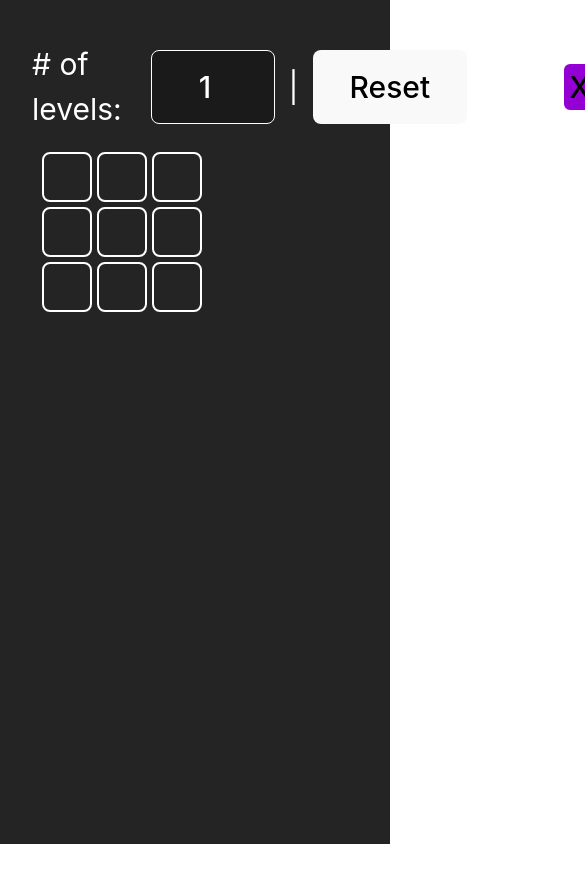
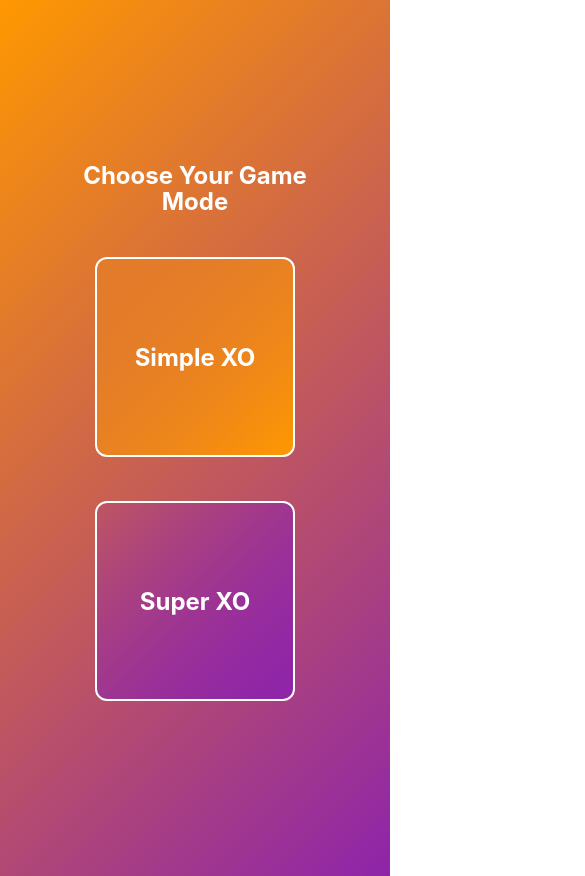
Before and after one commit to amirmi/superxo, a React (Vite) app: page / in a window 390 px wide. Shown: the top 876 px of the page, 585 px wide, since content can reach past the window. Before the commit the page ends 844 px from the top, so only its background shows below. Built offline with nearby package versions, Linux system fonts and the light colour scheme.

Commit message:
Adding two buttons, CSS Fixes

```diff
--- a/src/App.css
+++ b/src/App.css
@@ -1,21 +1,184 @@
 #root {
-  padding: 2rem;
+  padding: 1rem;
   text-align: left;
   display: flex;
   flex-direction: column;
-  justify-content: flex-start;
+  align-items: center;
+  justify-content: center;
   color: white;
+  width: 100%;
+  max-width: 100vw;
+  box-sizing: border-box;
+  min-height: 100vh;
+}
+
+.game-mode-selection {
+  display: flex;
+  flex-direction: column;
+  align-items: center;
+  justify-content: center;
+  min-height: 100vh;
+  gap: 40px;
+  width: 100%;
+  padding: 1rem;
+  box-sizing: border-box;
+}
+
+.game-mode-selection h1 {
+  font-size: 48px;
+  margin: 0;
+  text-align: center;
+  padding: 0 1rem;
+}
+
+.mode-buttons {
+  display: flex;
+  gap: 40px;
+  flex-wrap: wrap;
+  justify-content: center;
+  align-items: center;
+  max-width: 100%;
+}
+
+.mode-button {
+  width: 250px;
+  height: 250px;
+  font-size: 32px;
+  font-weight: bold;
+  border: 2px solid white;
+  border-radius: 12px;
+  color: white;
+  cursor: pointer;
+  transition: all 0.3s ease;
+  display: flex;
+  align-items: center;
+  justify-content: center;
+  text-align: center;
+  padding: 1rem;
+  box-sizing: border-box;
+  margin: 12px 12px;
+}
+
+.mode-button:hover {
+  transform: scale(1.05) rotate(5deg);
+  border: 4px solid white;
+  transform-origin: center;
+}
+
+.simple-xo:hover {
+   transform: rotate(-5deg);
+}
+
+.super-xo:hover {
+   transform: rotate(5deg);
+}
+.simple-xo {
+  background: linear-gradient(135deg, #ff99001c,  #ff9800);
+}
+
+.super-xo {
+  background: linear-gradient(135deg, #8d24aa2e 0%, #8e24aa 100%);
+}
+
+@media (max-width: 768px) {
+  .game-mode-selection h1 {
+    font-size: 32px;
+  }
+
+  .mode-buttons {
+    gap: 20px;
+    flex-direction: column;
+  }
+
+  .mode-button {
+    width: min(250px, calc(100vw - 4rem));
+    height: min(250px, calc(100vw - 4rem));
+    font-size: 28px;
+  }
+}
+
+@media (max-width: 480px) {
+  .game-mode-selection {
+    gap: 30px;
+  }
+
+  .game-mode-selection h1 {
+    font-size: 24px;
+  }
+
+  .mode-button {
+    width: min(200px, calc(100vw - 3rem));
+    height: min(200px, calc(100vw - 3rem));
+    font-size: 24px;
+  }
+}
+
+.game-wrapper {
+  position: fixed;
+  top: 0;
+  left: 0;
+  width: 100vw;
+  height: 100vh;
+  display: flex;
+  flex-direction: column;
+  align-items: center;
+  justify-content: center;
+  transition: background 0.5s ease;
+}
+
+.game-wrapper.x-turn-bg {
+  background: linear-gradient(135deg,  #ff9800 0%,#8e24aa 50%, #8e24aa 100%);
+}
+
+.game-wrapper.o-turn-bg {
+  background: linear-gradient(135deg,  #8e24aa 0%,#ff9800 50%, #ff9800 100%);
+}
+
+.top-left-controls {
+  position: fixed;
+  top: 1rem;
+  left: 1rem;
+  display: flex;
+  gap: 10px;
+  z-index: 1000;
+}
+
+.back-button,
+.resetBtn {
+  background: transparent;
+  border: 1px solid white;
+  color: white;
+  padding: 10px 15px;
+  cursor: pointer;
+  border-radius: 5px;
+  transition: all 0.2s ease;
+  font-size: 24px;
+  min-width: 50px;
+  display: flex;
+  align-items: center;
+  justify-content: center;
+}
+
+.back-button:hover,
+.resetBtn:hover {
+  background: rgba(255, 255, 255, 0.1);
+  transform: scale(1.1);
 }
 
 .toolbox {
   font-size: 30px;
   display: flex;
-  justify-content: flex-start;
+  justify-content: center;
   align-items: center;
   flex-direction: row;
+  flex-wrap: wrap;
   margin-top: 10px;
   gap: 14px;
   margin-bottom: 10px;
+  width: 100%;
+  max-width: 100vw;
+  box-sizing: border-box;
+  padding: 0 1rem;
 }
 
 .toolbox input {
@@ -25,9 +188,121 @@
   text-align: center;
   color: white;
   border: 1px solid white;
+}
 
-}
 .toolbox button {
   font-size: 30px;
   text-align: center;
 }
+
+.game-title {
+  position: fixed;
+  top: 1rem;
+  left: 50%;
+  transform: translateX(-50%);
+  font-size: 32px;
+  margin: 0;
+  text-align: center;
+  font-weight: bold;
+  z-index: 1000;
+  line-height: 2;
+}
+
+.turn-indicator {
+  width: 60px;
+  height: 60px;
+  display: flex;
+  align-items: center;
+  justify-content: center;
+}
+
+.board-container {
+  display: flex;
+  justify-content: center;
+  align-items: center;
+  width: min(90vw, calc(100vh - 180px));
+  height: min(90vw, calc(100vh - 180px));
+  box-sizing: border-box;
+}
+
+.board-container > div {
+  width: 100%;
+  height: 100%;
+  max-width: 100%;
+  max-height: 100%;
+}
+
+.turn-container {
+  font-size: min(100vh, 100vw);
+  position: absolute;
+  top:0px;
+  bottom: 0px;
+  text-align: center;
+  line-height: 100vh;
+  opacity: 0.2;
+  z-index: -100;
+}
+
+@media (max-width: 768px) {
+  .toolbox {
+    gap: 10px;
+  }
+
+  .toolbox button {
+    font-size: 20px;
+    padding: 5px 10px;
+  }
+
+  .toolbox span {
+    font-size: 20px;
+  }
+
+  .game-title {
+    font-size: 24px;
+    top: 1rem;
+  }
+
+  .turn-indicator {
+    width: 50px;
+    height: 50px;
+  }
+}
+
+@media (max-width: 480px) {
+  .toolbox {
+    font-size: 16px;
+    gap: 8px;
+  }
+
+  .toolbox button {
+    font-size: 16px;
+    padding: 4px 8px;
+  }
+
+  .toolbox span {
+    font-size: 16px;
+  }
+
+  .top-left-controls {
+    top: 0.5rem;
+    left: 0.5rem;
+    gap: 8px;
+  }
+
+  .back-button,
+  .resetBtn {
+    padding: 8px 12px;
+    font-size: 20px;
+    min-width: 45px;
+  }
+
+  .game-title {
+    font-size: 20px;
+    top: 0.5rem;
+  }
+
+  .turn-indicator {
+    width: 45px;
+    height: 45px;
+  }
+}
--- a/src/App.tsx
+++ b/src/App.tsx
@@ -3,11 +3,10 @@ import "./App.css";
 import Board from "./components/Board.tsx";
 import { SlotState } from "./types/SlotState.tsx";
 import ResetButton from "./components/ResetButton.tsx";
-import Slot from "./components/Slot.tsx";
 
 function App() {
   const [turn, setTurn] = useState<SlotState>(SlotState.X);
-  const [levels, setLevels] = useState<number>(1);
+  const [levels, setLevels] = useState<number | null>(null);
   const [gameKey, setGameKey] = useState<number>(0);
 
   const toggleTurn = () =>
@@ -21,34 +20,47 @@ function App() {
     setTurn(Math.random() > 0.5 ? SlotState.X : SlotState.O);
   };
 
+  const startGame = (gameLevels: number) => {
+    setLevels(gameLevels);
+    reset();
+  };
+
+  if (levels === null) {
     return (
-    <>
-      <div className="toolbox">
-        <span># of levels:</span>
-        <input
-          type="number"
-          min={1}
-          max={3}
-          value={levels}
-          onChange={(e) => {
-            setLevels(+e.target.value);
-            reset();
-          }}
-        />
-        <span> | </span>
+      <div className="game-mode-selection">
+        <h1>Choose Your Game Mode</h1>
+        <div className="mode-buttons">
+          <button
+            className="mode-button simple-xo"
+            onMouseUp={() => setTimeout(() => startGame(1), 500)}
+          >
+            Simple XO
+          </button>
+          <button
+            className="mode-button super-xo"
+            onClick={() => setTimeout(() => startGame(2), 500)}
+          >
+            Super XO
+          </button>
+        </div>
+      </div>
+    );
+  }
+
+  const backgroundClass =
+    (winner ?? turn) === SlotState.X ? "x-turn-bg" : "o-turn-bg";
+
+  return (
+    <div className={`game-wrapper ${backgroundClass}`}>
+      <div className="top-left-controls">
+        <button className="back-button" onClick={() => setLevels(null)}>
+          ←
+        </button>
         <ResetButton onClick={reset} />
-        <span> | </span>
-        {winner == null ? (
-          <>
-            It's <Slot state={turn} isDisabled={false} />
-            Turn
-          </>
-        ) : (
-          <>
-            <Slot state={winner} isDisabled={false} /> Wins!
-          </>
-        )}
       </div>
+      <h1 className="game-title">{levels === 1 ? "Simple XO" : "Super XO"}</h1>
+      <div className="board-container">
+        {winner === null && <div className="turn-container">{turn}</div>}
         <Board
           level={levels}
           turn={turn}
@@ -56,7 +68,8 @@ function App() {
           key={gameKey}
           onDone={setWinner}
         />
-    </>
+      </div>
+    </div>
   );
 }
 
--- a/src/components/Board.tsx
+++ b/src/components/Board.tsx
@@ -11,13 +11,14 @@ export default function Board({
   turn,
   toggleTurn,
   isDisabled = false,
+  isGameDone = false,
   onSetActiveBoard = emptyFunction,
   onDone = emptyFunction,
 }: {
   level: number;
   turn: SlotState;
   toggleTurn: () => void;
-
+  isGameDone?: boolean;
   isDisabled?: boolean;
   onSetActiveBoard?: (
     newBoardIndex: number | null,
@@ -78,10 +79,11 @@ export default function Board({
   return (
     <div
       style={{
-        border: `${level != 2 ? 0 : 1}px dotted gray`,
         position: "relative",
-        width: "fit-content",
+        width: "100%",
+        height: "100%",
         padding: "10px",
+        boxSizing: "border-box",
       }}
     >
       <GridLayout isDisabled={isDisabled} level={level}>
@@ -92,6 +94,7 @@ export default function Board({
                 key={index}
                 state={slotState == null ? SlotState.NOTHING : slotState}
                 turn={turn}
+                isGameDone={isGameDone}
                 onClick={() => {
                   const newGrid = [...grid];
                   newGrid[index] = turn;
@@ -110,6 +113,7 @@ export default function Board({
               activeBoard !== null && activeBoard !== index;
             return (
               <Board
+                isGameDone={isDone}
                 key={index}
                 level={level - 1}
                 isDisabled={
--- a/src/components/GridLayout.module.css
+++ b/src/components/GridLayout.module.css
@@ -4,12 +4,11 @@
   grid-template-rows: repeat(3, 1fr);
   grid-column-gap: 0px;
   grid-row-gap: 0px;
-  width: fit-content;
+  width: 100%;
+  aspect-ratio: 1 / 1;
+  font-size: min(8vw, 8vh, 80px);
 }
 
-.isDisabled {
-  filter: opacity(0.5);
-}
 .isDone {
   position: absolute;
   background: red;
--- a/src/components/ResetButton.tsx
+++ b/src/components/ResetButton.tsx
@@ -1,7 +1,7 @@
 export default function ResetButton({ onClick }: { onClick: () => void }) {
   return (
-    <button className="resetBtn" onClick={onClick}>
-      Reset
+    <button className="resetBtn" onClick={onClick} title="Restart Game">
+      ↻
     </button>
   );
 }
--- a/src/components/Slot.module.css
+++ b/src/components/Slot.module.css
@@ -1,21 +1,16 @@
 .slot {
   background-color: transparent;
-  height: 50px;
-  width: 50px;
+  width: 100%;
+  height: 100%;
   border: 2px solid white;
   text-align: center;
-  font-size: 40px;
+  font-size: 70%;
   padding: 0px;
-}
-
-.slot.empty:hover.xTurn {
-  background-color: rgb(148, 0, 211);
-  border-color: white;
-}
-
-.slot.empty:hover.oTurn {
-  background-color: rgb(255, 140, 0);
-  border-color: white;
+  aspect-ratio: 1 / 1;
+  display: flex;
+  align-items: center;
+  justify-content: center;
+  transition: transform 0.2s ease;
 }
 
 .slot.isDisabled,
@@ -23,13 +18,48 @@
   cursor: not-allowed;
   outline: none;
   opacity: 0.6;
+  border-width: 1px;
   border-color: white;
 }
+
+.slot.isGameDone {
+  background: rgba(255, 255, 255, 0.1);
+  border: none;
+  opacity: 0.2;
+}
+
+
+.slot.empty:not(.slot.isDisabled):hover.xTurn {
+  background-color: rgb(148, 0, 211);
+  border-color: white;
+}
+
+.slot.empty:not(.slot.isDisabled):hover.oTurn {
+  background-color: rgb(255, 140, 0);
+  border-color: white;
+}
+
 
 .slot.x {
   background-color: rgb(148, 0, 211, 1);
 }
 
+.slot:nth-child(-n + 3):active {
+  transform: rotate(20deg);
+  outline: none;
+}
+.slot:active {
+  transform: rotate(-20deg);
+  outline: none;
+}
+
+
 .slot.o {
   background-color: rgb(255, 140, 0, 1);
 }
+
+@media (max-width: 480px) {
+  .slot {
+    font-size: 0;
+  }
+}
--- a/src/components/Slot.tsx
+++ b/src/components/Slot.tsx
@@ -6,6 +6,7 @@ type Props = {
   onClick?: () => void;
   isDisabled: boolean;
   turn?: SlotState;
+  isGameDone?: boolean;
 };
 
 export default function Slot({
@@ -13,6 +14,7 @@ export default function Slot({
   onClick = () => {},
   isDisabled,
   turn,
+  isGameDone = false,
 }: Props) {
   const _onClick = () => {
     if (state != SlotState.NOTHING) {
@@ -36,6 +38,7 @@ export default function Slot({
         isDisabled && classes.isDisabled,
         state == SlotState.X && classes.x,
         state == SlotState.O && classes.o,
+        isGameDone && classes.isGameDone,
       ]
         .filter(Boolean)
         .join(" ")}
--- a/src/index.css
+++ b/src/index.css
@@ -22,11 +22,14 @@ a:hover {
 body {
   margin: 0;
   display: flex;
-  place-items: flex-start;
+  place-items: center;
   min-width: 320px;
   min-height: 100vh;
-  background-color: #242424;
+  background: linear-gradient(135deg, #ff9800 0%, #8e24aa 100%);
+
   color: white;
+  justify-content: center;
+  width: 100%;
 }
 
 h1 {
```
Also changed, not shown: src/components/DoneBoard.module.css (+5 -3 lines), src/components/DoneBoard.tsx (+13 -2 lines). Lines whose indentation alone changed are shown as unchanged.
